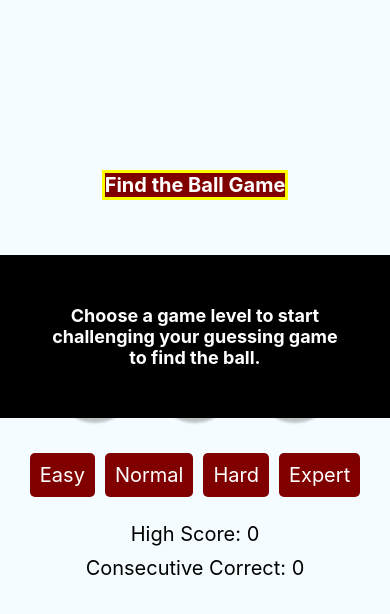
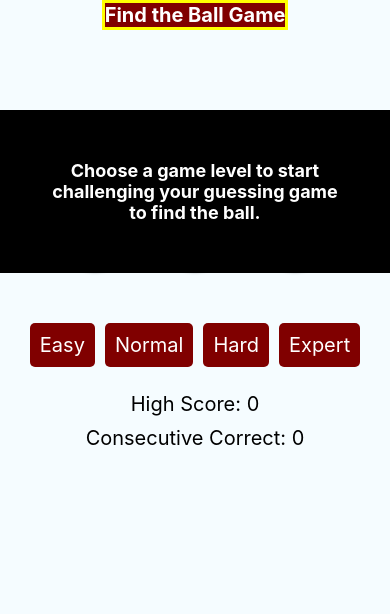
Before and after one commit to KimAH1999/reactNative-FindTheBallGame, a React Native app: screen / in a window 390 px wide. Shown: the top 614 px of the page. Built offline with nearby package versions, Linux system fonts and the light colour scheme.

Commit message:
added subtitle and adjusted styles for it

```diff
--- a/App.js
+++ b/App.js
@@ -7,6 +7,7 @@ import * as Animatable from 'react-native-animatable';
 const FindTheBallGame = () => {
   // Define our state variables
   const [cups, setCups] = useState(['', '', '']);
+  const [showSubtitle, setShowSubtitle] = useState(true);
   const [result, setResult] = useState('');
   const [consecutiveCorrect, setConsecutiveCorrect] = useState(0);
   const [highScore, setHighScore] = useState(0);
@@ -18,6 +19,7 @@ const FindTheBallGame = () => {
     setDifficultyLevel(selectedDifficultyLevel);
     const newCups = generateRandomCups(selectedDifficultyLevel);
     setCups(newCups);
+    setShowSubtitle(false);
     setResult('');
     setConsecutiveCorrect(0);
     setBallIndex(newCups.indexOf(true)); // set the ball index to the index of the cup with the ball
@@ -62,7 +64,10 @@ const FindTheBallGame = () => {
   return (
     <View style={styles.container}>
       <Text style={styles.title}>Find the Ball Game</Text>
-      <Text style={styles.subtitle}>Choose a game level to start challenging your guessing game to find the ball.</Text>
+      {showSubtitle && (
+      <Text style={styles.subtitle}>
+        Choose a game level to start challenging your guessing game to find the ball.</Text>
+      )}
       <View style={styles.cupRow}>
         {cups?.map((cup, index) => {
           const isBall = index === ballIndex;
@@ -105,13 +110,12 @@ const FindTheBallGame = () => {
 const styles = StyleSheet.create({
   container: {
     flex: 1,
-    justifyContent: 'center',
+    justifyContent: 'flex-start',
     alignItems: 'center',
     backgroundColor: '#F5FCFF',
   },
   title: {
-    position: 'absolute',
-    top: 170,
+    marginBottom: 80,
     color: '#fff',
     fontSize: 20,
     fontWeight: 'bold',
@@ -121,6 +125,8 @@ const styles = StyleSheet.create({
     backgroundColor: 'maroon',
   },
   subtitle: {
+    marginTop: 0,
+    marginBottom: -80,
     fontSize: 18,
     fontWeight: 'bold',
     textAlign: 'center',
@@ -130,9 +136,10 @@ const styles = StyleSheet.create({
     zIndex: 2,
   },
   cupRow: {
-    marginTop: -50,
+    marginTop: 45,
     flexDirection: 'row',
     justifyContent: 'center',
+    alignItems: 'center',
     zIndex: 1,
   },
   cup: {
@@ -144,7 +151,7 @@ const styles = StyleSheet.create({
     borderColor: 'black',
     alignItems: 'center',
     justifyContent: 'center',
-    marginTop: -30,
+    marginTop: -50,
     marginHorizontal: 10,
     shadowColor: '#000',
     shadowOffset: {
@@ -159,7 +166,7 @@ const styles = StyleSheet.create({
     flexDirection: 'row',
     justifyContent: 'center',
     alignItems: 'center',
-    marginTop: 30,
+    marginTop: 50,
   },
   button: {
     backgroundColor: 'maroon',
```
